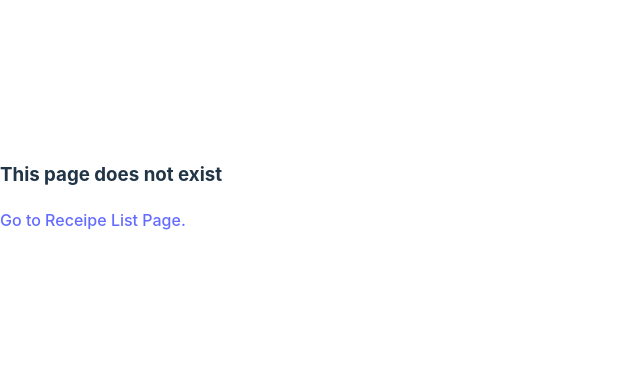
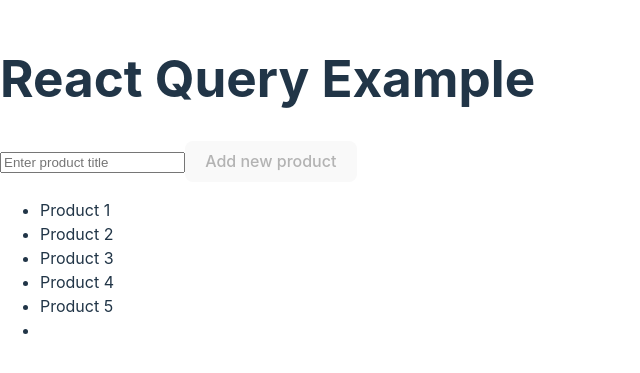
Before and after one commit to AshKemp/react-routing-and-custom-hooks, a React (Vite) app: page /react-query in a window 1280 px wide. Shown: the part 213-586 px from the top of the page, without its empty margins (0-640 px from the left). Built offline with nearby package versions, Linux system fonts and the light colour scheme.

Commit message:
use react query

```diff
--- a/package.json
+++ b/package.json
@@ -10,6 +10,7 @@
     "preview": "vite preview"
   },
   "dependencies": {
+    "@tanstack/react-query": "^5.51.23",
     "react": "^18.3.1",
     "react-dom": "^18.3.1",
     "react-hook-form": "^7.52.2",
--- a/src/App.jsx
+++ b/src/App.jsx
@@ -8,6 +8,7 @@ import ReactHookFormExamplePage from "./pages/react-hook-form-example";
 import Hooks from "./pages/hooks";
 import UseMemoExample from "./pages/use-memo-example";
 import UseCallBackExample from "./pages/use-callback-example";
+import ReactQueryExample from "./pages/react-query";
 
 function CustomRoutes() {
   const element = useRoutes([
@@ -48,6 +49,10 @@ function CustomRoutes() {
     {
       path: "/callback",
       element: <UseCallBackExample />,
+    },
+    {
+      path: "/react-query",
+      element: <ReactQueryExample />,
     },
   ]);
   return element;
--- a/src/main.jsx
+++ b/src/main.jsx
@@ -1,11 +1,16 @@
-import React from "react";
+// import React from "react";
 import ReactDOM from "react-dom/client";
 import App from "./App.jsx";
 import "./index.css";
 import { BrowserRouter } from "react-router-dom";
+import { QueryClient, QueryClientProvider } from "@tanstack/react-query";
+
+const queryClient = new QueryClient();
 
 ReactDOM.createRoot(document.getElementById("root")).render(
   <BrowserRouter>
-    <App />
+    <QueryClientProvider client={queryClient}>
+      <App />
+    </QueryClientProvider>
   </BrowserRouter>
 );
--- /dev/null
+++ b/src/pages/react-query/api/index.js
@@ -0,0 +1,38 @@
+const productList = [
+  {
+    id: 1,
+    title: "Product 1",
+  },
+  {
+    id: 2,
+    title: "Product 2",
+  },
+  {
+    id: 3,
+    title: "Product 3",
+  },
+  {
+    id: 4,
+    title: "Product 4",
+  },
+  {
+    id: 5,
+    title: "Product 5",
+  },
+];
+
+export const fetchListOfProducts = async () => {
+  console.log("productlist: ", productList);
+  await new Promise((resolve) => setTimeout(resolve, 1000));
+  return productList;
+};
+
+export const addNewProduct = async (productName) => {
+  await new Promise((resolve) => setTimeout(resolve, 1000));
+  const newlyCreatedProduct = {
+    id: productList.length + 1,
+    title: productName,
+  };
+  productList.push(newlyCreatedProduct);
+  return newlyCreatedProduct;
+};
--- /dev/null
+++ b/src/pages/react-query/index.jsx
@@ -0,0 +1,58 @@
+import { useMutation, useQuery, useQueryClient } from "@tanstack/react-query";
+import { addNewProduct, fetchListOfProducts } from "./api";
+import { useState } from "react";
+
+function ReactQueryExample() {
+  const [productTitle, setProductTitle] = useState("");
+  const getQueryClient = useQueryClient();
+  const { data: productList, isLoading } = useQuery({
+    queryKey: ["product-list"],
+    queryFn: () => fetchListOfProducts(),
+  });
+
+  const { mutateAsync: handleAddNewProductMutation } = useMutation({
+    mutationFn: addNewProduct(productTitle),
+    onSuccess: () => {
+      getQueryClient.invalidateQueries(["product-list"]);
+    },
+  });
+
+  async function handleAddNewProduct() {
+    await handleAddNewProductMutation(productTitle);
+    setProductTitle("");
+  }
+
+  if (isLoading) return <h1>Loading products....</h1>;
+
+  return (
+    <div>
+      <h1>React Query Example</h1>
+      <div>
+        <input
+          name="name"
+          value={productTitle}
+          onChange={(e) => setProductTitle(e.target.value)}
+          placeholder="Enter product title"
+        />
+        <button
+          disabled={productTitle.trim() === ""}
+          type="button"
+          onClick={handleAddNewProduct}
+        >
+          Add new product
+        </button>
+      </div>
+      <ul>
+        {productList?.length > 0 ? (
+          productList.map((product) => (
+            <li key={product.id}>{product.title}</li>
+          ))
+        ) : (
+          <h3>No products found.</h3>
+        )}
+      </ul>
+    </div>
+  );
+}
+
+export default ReactQueryExample;
```
Also changed, not shown: 1 other file (tests, documents, lock files or other folders).
